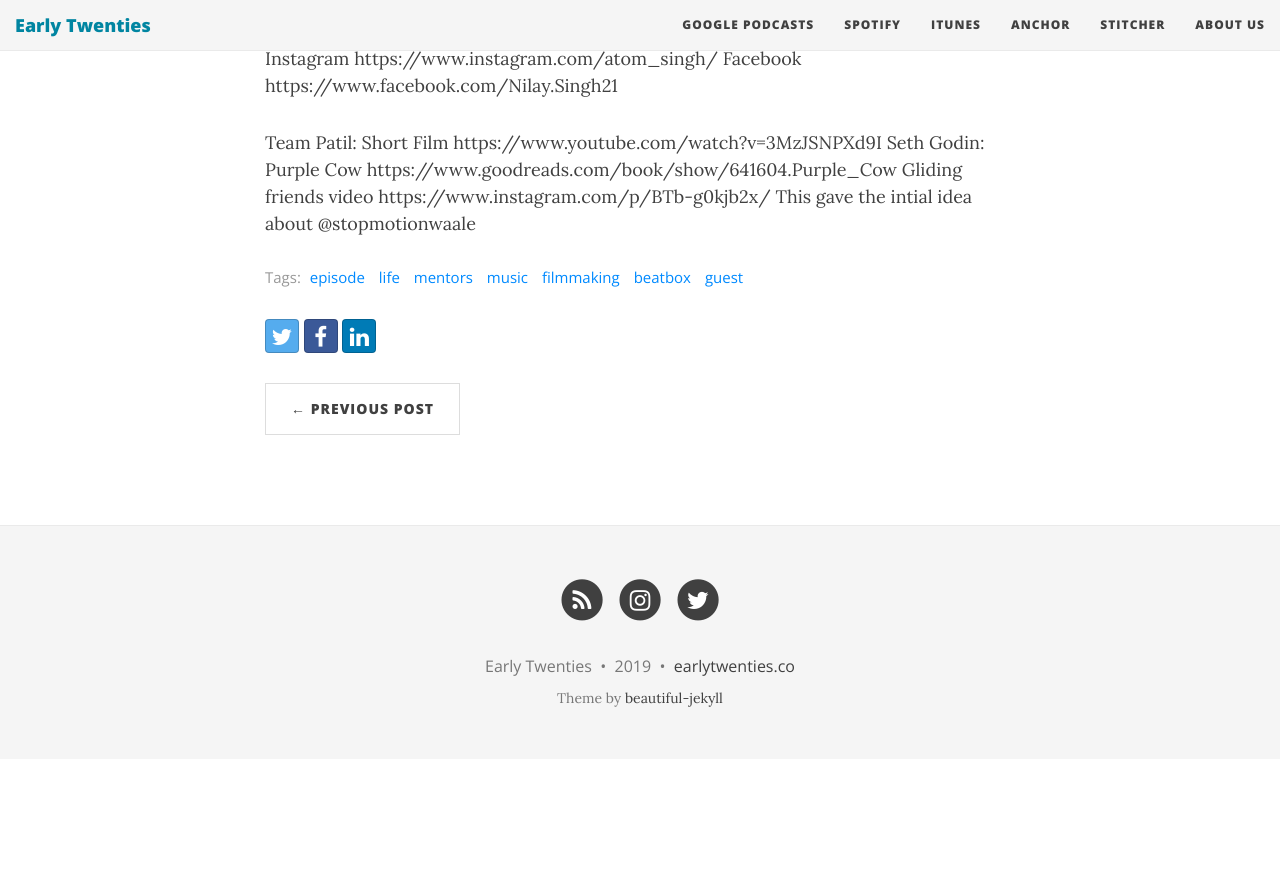
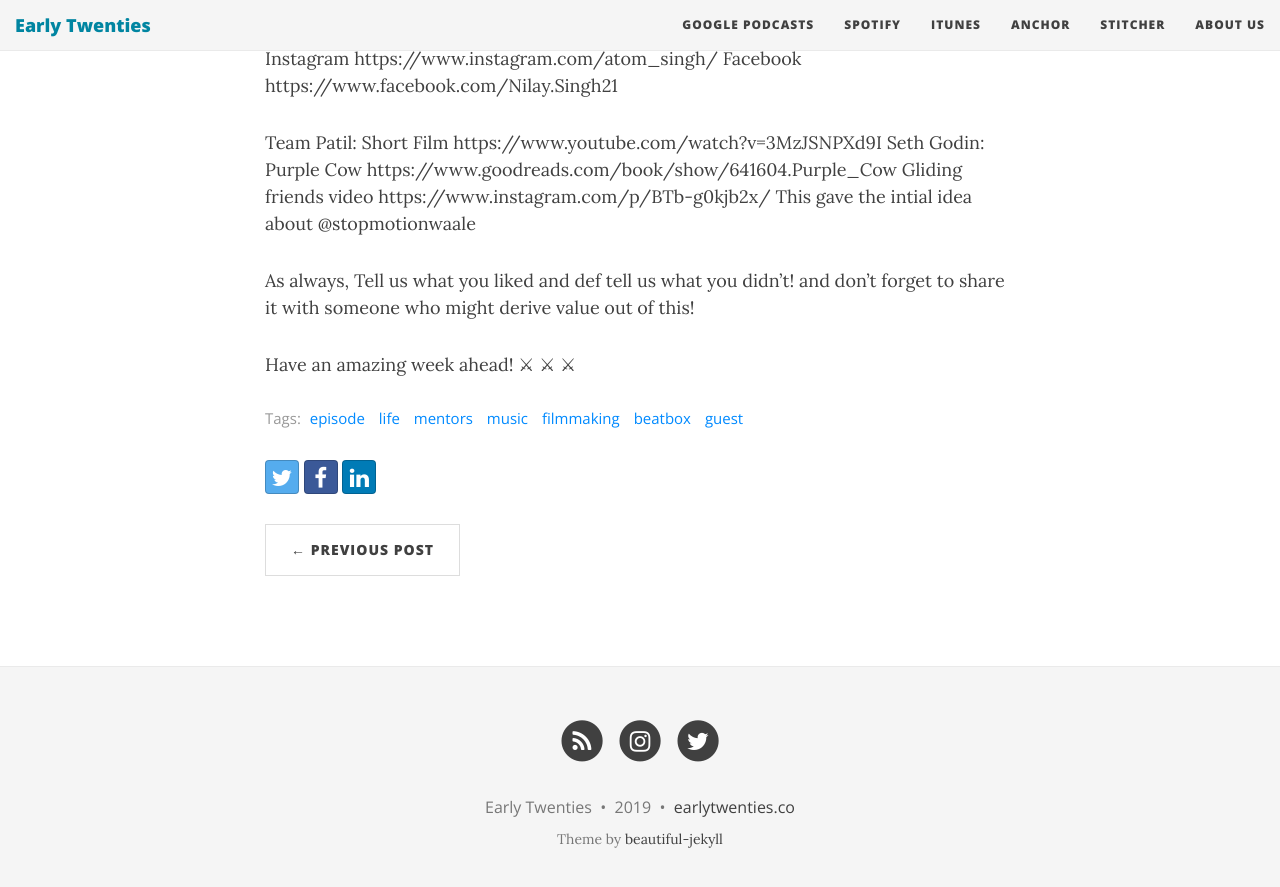
Before and after one commit to Zephrys/zephrys.github.io, a Jekyll site: the page built from _posts/2019-04-14-sher-aaya-sher-guest-episode-with-nilay-singh.md, in a window 1280 px wide and 900 px high, scrolled down 858 px. Shown: the top 887 px of the window. Built offline with Jekyll 4.4.1, drawn with Linux system fonts in a browser that asks for light colours; nearby versions of some CDN libraries; comment, search, counter and statistics services are not loaded; before the commit the page ends 1617 px from its top, so only the background shows below that.

Commit message:
Create 2019-04-14-sher-aaya-sher-guest-episode-with-nilay-singh.md

```diff
--- a/_posts/2019-04-14-sher-aaya-sher-guest-episode-with-nilay-singh.md
+++ b/_posts/2019-04-14-sher-aaya-sher-guest-episode-with-nilay-singh.md
@@ -32,3 +32,10 @@
 Team Patil: Short Film  https://www.youtube.com/watch?v=3MzJSNPXd9I
 Seth Godin: Purple Cow  https://www.goodreads.com/book/show/641604.Purple_Cow
 Gliding friends video  https://www.instagram.com/p/BTb-g0kjb2x/  This gave the intial idea about @stopmotionwaale
+
+
+As always,
+Tell us what you liked and def tell us what you didn't! and don't forget to share it with someone who might derive value out of this!
+
+Have an amazing week ahead!
+⚔ ⚔ ⚔
```
